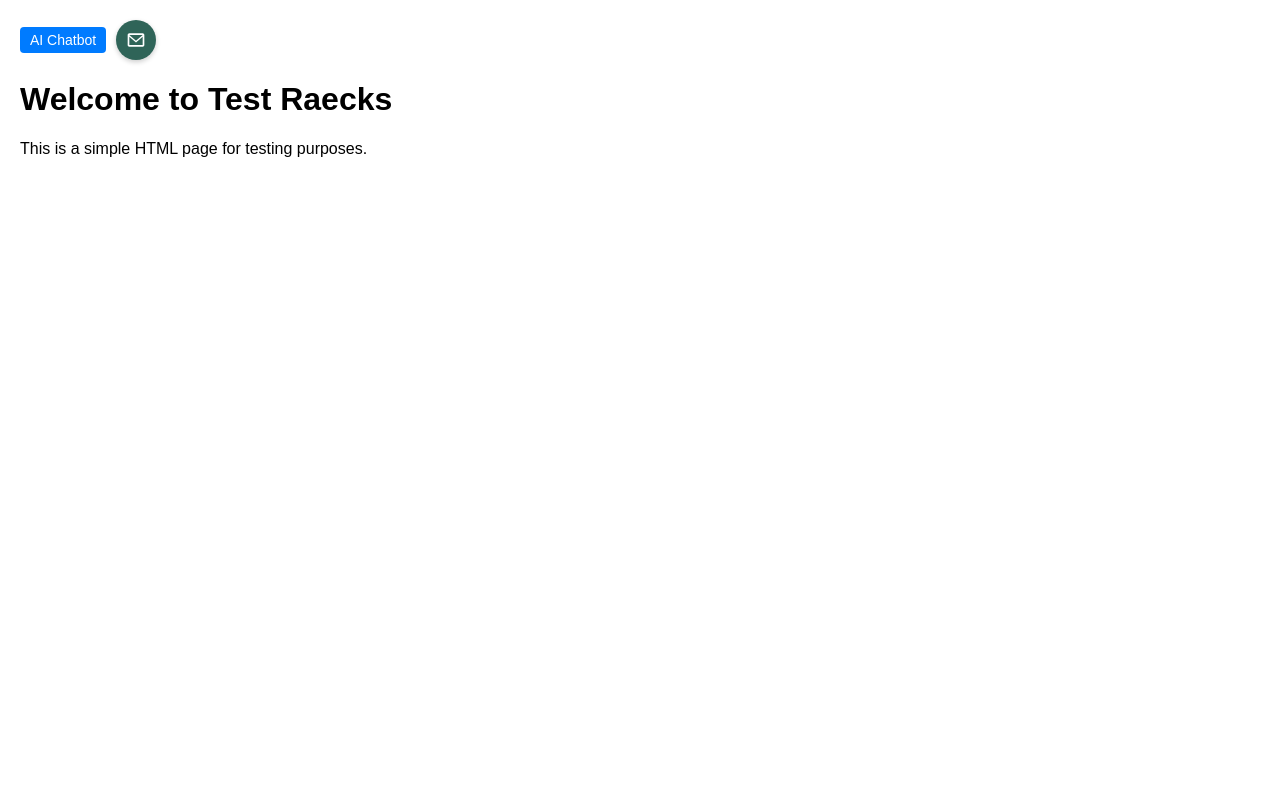
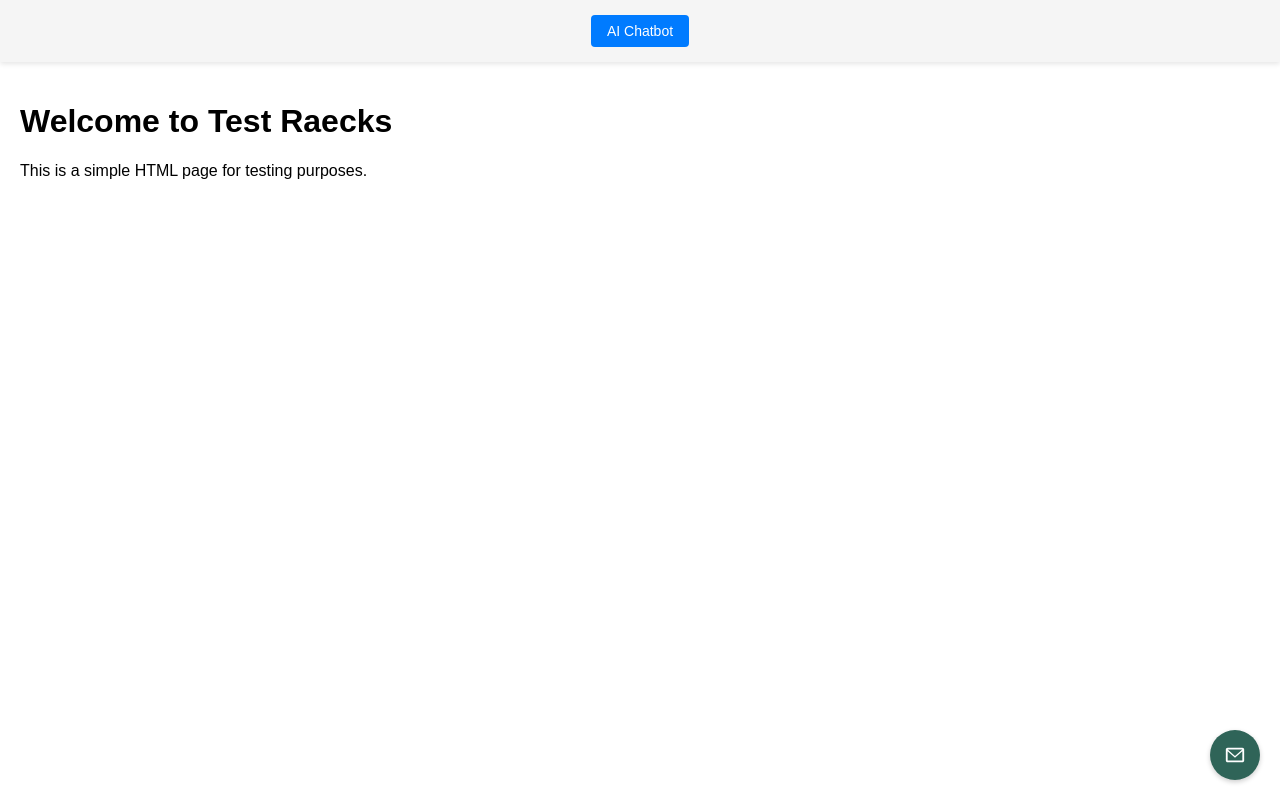
Before and after one commit to DonKokaj/RAECKS, a plain HTML site: page index.html in a window 1280 px wide. Drawn offline with Linux system fonts and the light colour scheme.

Commit message:
Update index.html

```diff
--- a/index.html
+++ b/index.html
@@ -7,18 +7,24 @@
   <style>
     body {
       font-family: Arial, sans-serif;
-      margin: 20px;
+      margin: 0;
+      padding: 0;
+      height: 100vh;
+      display: flex;
+      flex-direction: column;
     }
 
-    .top-buttons {
+    /* Center AI Chatbot button at the top */
+    .header {
       display: flex;
-      align-items: center;
-      gap: 10px;
+      justify-content: center;
+      padding: 15px;
+      background-color: #f5f5f5;
+      box-shadow: 0 2px 5px rgba(0,0,0,0.1);
     }
 
-    /* AI Chatbot text button */
     .chatbot-btn {
-      padding: 5px 10px;
+      padding: 8px 16px;
       font-size: 14px;
       border: none;
       background-color: #007bff;
@@ -31,10 +37,13 @@
       background-color: #0056b3;
     }
 
-    /* Circular icon button */
+    /* Floating green icon button */
     .icon-btn {
-      width: 40px;
-      height: 40px;
+      position: fixed;
+      bottom: 20px;
+      right: 20px;
+      width: 50px;
+      height: 50px;
       background-color: #2f6458;
       border-radius: 50%;
       display: flex;
@@ -50,17 +59,30 @@
     }
 
     .icon-btn svg {
-      width: 20px;
-      height: 20px;
+      width: 22px;
+      height: 22px;
       fill: white;
+    }
+
+    /* Page content */
+    .content {
+      flex: 1;
+      padding: 20px;
     }
   </style>
 </head>
 <body>
-  <div class="top-buttons">
+  <div class="header">
     <button class="chatbot-btn">AI Chatbot</button>
+  </div>
+
+  <div class="content">
+    <h1>Welcome to Test Raecks</h1>
+    <p>This is a simple HTML page for testing purposes.</p>
+  </div>
+
+  <!-- Floating envelope button -->
   <button class="icon-btn" title="Message">
-      <!-- Envelope icon (SVG) -->
     <svg xmlns="http://www.w3.org/2000/svg" viewBox="0 0 24 24">
       <path d="M4 4h16c1.1 0 2 .9 2 2v12c0 1.1-.9 2-2
                2H4c-1.1 0-2-.9-2-2V6c0-1.1.9-2
@@ -68,9 +90,5 @@
                12h16V8l-8 7-8-7v10z"/>
     </svg>
   </button>
-  </div>
-
-  <h1>Welcome to Test Raecks</h1>
-  <p>This is a simple HTML page for testing purposes.</p>
 </body>
 </html>
```
Lines whose indentation alone changed are shown as unchanged.
